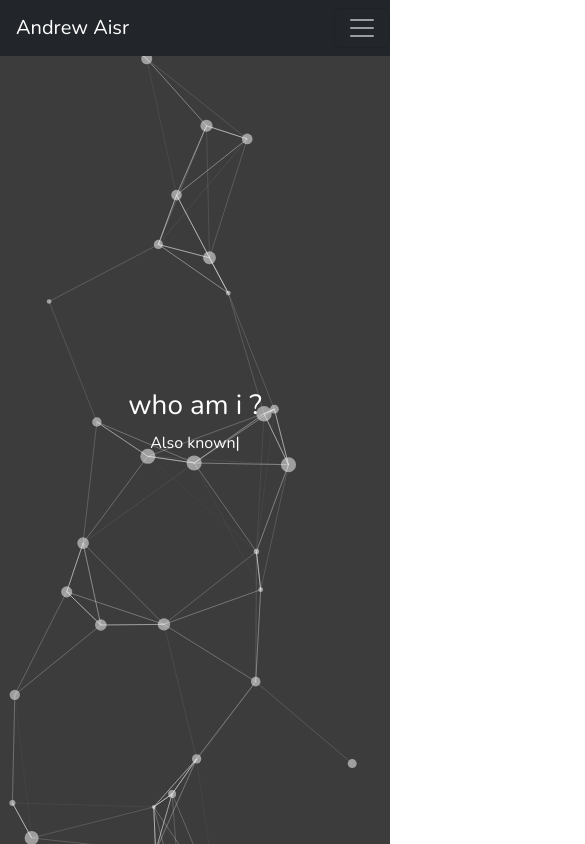
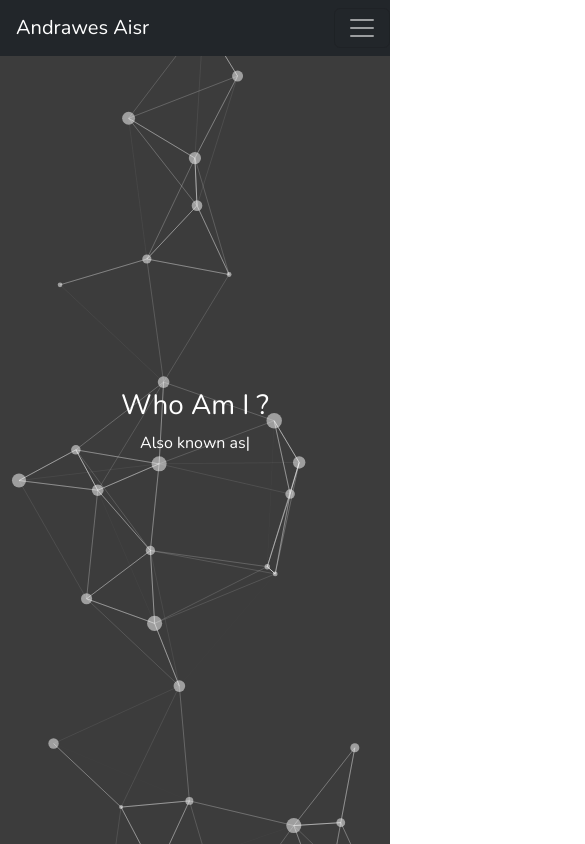
Before and after one commit to andrawesaisr/my-portfolio, a React (Create React App) app: page / in a window 390 px wide. Shown: the top 844 px of the page, 585 px wide, since content can reach past the window. Built offline with nearby package versions, Linux system fonts and the light colour scheme.

Commit message:
modify some more chages

```diff
--- a/src/screens/contact/Contact.js
+++ b/src/screens/contact/Contact.js
@@ -1,11 +1,13 @@
-import React from 'react'
-import './contact.css'
- import {navigationLinks} from '../../helpers/navigationLinks'
- import { SocialIcon } from 'react-social-icons';
+import React from "react";
+import "./contact.css";
+import { navigationLinks } from "../../helpers/navigationLinks";
+import { SocialIcon } from "react-social-icons";
 function createLinks() {
   return navigationLinks.map((e, idx) => (
-      <p key={idx}><a href={e.ref}>{e.name}</a></p>
-    ))
+    <p key={idx}>
+      <a href={e.ref}>{e.name}</a>
+    </p>
+  ));
 }
 
 function Contact() {
@@ -13,21 +15,30 @@ function createLinks() {
     <div className="contactMe__container" id="contact">
       <div className="contactMe__data__links">
         <div>
-            <p>Egypt, Cairo</p>
-            <p>Andrew Aisr Adolf</p>
+          <p>Cairo, Egypt</p>
+          <p>Andrawes Aisr</p>
           <p>andrawesaisr@gmail.com</p>
-            <div className='social_icons'>
-            <SocialIcon url="https://www.linkedin.com/in/andrew-aisr-49696220b/" target="_blank" />
-            <SocialIcon url="https://github.com/Andrawesaisr?tab=repositories"  bgColor="white" target="_blank"/>
-            <SocialIcon url="https://leetcode.com/andrewAisr/"  bgColor="white" target="_blank" />
+          <div className="social_icons">
+            <SocialIcon
+              url="https://www.linkedin.com/in/andrew-aisr-49696220b/"
+              target="_blank"
+            />
+            <SocialIcon
+              url="https://github.com/Andrawesaisr?tab=repositories"
+              bgColor="white"
+              target="_blank"
+            />
+            <SocialIcon
+              url="https://leetcode.com/andrewAisr/"
+              bgColor="white"
+              target="_blank"
+            />
           </div>
         </div>
-          <div>
-            {createLinks()}
+        <div>{createLinks()}</div>
       </div>
     </div>
-      </div>
-    )
+  );
 }
 
-  export default Contact
+export default Contact;
--- /dev/null
+++ b/src/screens/exprience/Exprience.js
@@ -0,0 +1,85 @@
+import React from "react";
+import { makeStyles } from "@material-ui/styles";
+import { expriences } from "../../helpers/exprienceArray";
+import { Fade } from "react-awesome-reveal";
+
+const useStyles = makeStyles({
+  exprienceContainer: {
+    backgroundColor: "hsl(210, 11%, 25%)",
+    color: "white",
+    padding: "3rem",
+  },
+  header: {
+    fontSize: "3rem",
+    margin: "1rem 0",
+    textAlign: "center",
+  },
+  container: {
+    backgroundColor: "#f0f0f0", // Adjusted color for container
+    border: "1px solid #e0e0e0",
+    borderRadius: "18px",
+    marginBottom: "1rem",
+    color: "black", // Text color changed to black
+  },
+  container1: {
+    display: "flex",
+    flexDirection: "row",
+    alignItems: "center",
+  },
+  companyData: {
+    display: "flex",
+    flexDirection: "row",
+    padding: "1rem",
+    alignItems: "center",
+  },
+  compnayDataInside: {
+    display: "flex",
+    flexDirection: "column",
+    justifyContent: "center",
+    marginLeft: "1rem",
+  },
+  companyLogo: {
+    borderRadius: "23px",
+  },
+  boldText: {
+    fontWeight: "bold",
+  },
+});
+
+export default function Exprience() {
+  const classes = useStyles();
+  return (
+    <div className={classes.exprienceContainer} id="experience">
+      <div className={classes.header}>Exprience</div>
+      {expriences.map((e, idx) => {
+        return (
+          <Fade direction="right" duration={2300} triggerOnce="true">
+            <div className={classes.container} key={idx}>
+              <div className={classes.container1}>
+                <div className={classes.companyData}>
+                  <img
+                    src={e.logo}
+                    alt="compnay_logo"
+                    className={classes.companyLogo}
+                  />
+                  <div className={classes.compnayDataInside}>
+                    <div className={classes.boldText}>{e.companyName}</div>
+                    <div>{e.timeSpent}</div>
+                    <div>{e.location}</div>
+                  </div>
+                </div>
+              </div>
+              <div style={{ marginLeft: "20px", marginRight: "0px" }}>
+                <div className={classes.boldText}>{e.position}</div>
+                <div>{e.type}</div>
+                <div style={{ fontSize: "17px", marginBottom: "7px" }}>
+                  {e.description}
+                </div>
+              </div>
+            </div>
+          </Fade>
+        );
+      })}
+    </div>
+  );
+}
--- a/src/screens/header/Header.js
+++ b/src/screens/header/Header.js
@@ -1,31 +1,28 @@
-import React from 'react'
-import Typed from 'react-typed'
-import './header.css'
+import React from "react";
+import Typed from "react-typed";
+import "./header.css";
 function Header() {
   return (
     <div class="main-info">
-        <h1>who am i ?</h1>
-        <Typed
-                strings={[
-                  '',
-                    '',
-                    'A software engineer',
-                    'Also known as a',
-                    'Front-end engineer',
-                    'Back-end engineer',
-                    'Full stack engineer',
-                    'Or!',
-                        'a coder',
-                    '',
-                    '',
-                    '']}
-                    typeSpeed={45}
-                    backSpeed={50}
-                    loop >
-
-                </Typed>
+      <h1>Who Am I ?</h1>
+      <Typed
+        strings={[
+          "",
+          "A Software Engineer",
+          "Also known as a",
+          "Front-end Engineer",
+          "Back-end Engineer",
+          "Full stack Engineer",
+          "Or!",
+          "a Coder",
+          "",
+        ]}
+        typeSpeed={70}
+        backSpeed={50}
+        loop
+      ></Typed>
     </div>
-  )
+  );
 }
 
-export default Header
+export default Header;
--- a/src/screens/navigationBar/navigationBar.js
+++ b/src/screens/navigationBar/navigationBar.js
@@ -1,30 +1,50 @@
-import React from 'react'
-import Navbar from 'react-bootstrap/Navbar'
-import Nav from 'react-bootstrap/Nav'
-import { navigationLinks } from '../../helpers/navigationLinks'
-import './navigationBar.css'
-function createLinks(){
-    return navigationLinks.map((e,idx)=>{
-      return  <Nav.Link key={idx} href={e.ref}>{e.name}</Nav.Link>
-    })
+import React from "react";
+import Navbar from "react-bootstrap/Navbar";
+import Nav from "react-bootstrap/Nav";
+import { navigationLinks } from "../../helpers/navigationLinks";
+import "./navigationBar.css";
+function createLinks() {
+  return navigationLinks.map((e, idx) => {
+    return (
+      <Nav.Link key={idx} href={e.ref}>
+        {e.name}
+      </Nav.Link>
+    );
+  });
 }
 
 function NavigationBar() {
   return (
-    <div id="home" >
-      <Navbar className='navigation-container'  style={{
-        zIndex: '2', position: 'fixed', top: '0', width: '100%'
-      }} collapseOnSelect expand="md">
-      <Navbar.Brand style={{ marginLeft: '1rem' }}   href="#home" >Andrew Aisr</Navbar.Brand>
-      <Navbar.Toggle aria-controls="basic-navbar-nav" />
-      <Navbar.Collapse style={{ justifyContent: 'flex-end', marginRight: '1rem', borderColor: 'none' }}>
-        <Nav className='links' style={{ margin: '0 1rem' }}>
-        {createLinks()}
-        </Nav>
-      </Navbar.Collapse>
+    <div id="home">
+      <Navbar
+        className="navigation-container"
+        style={{
+          zIndex: "2",
+          position: "fixed",
+          top: "0",
+          width: "100%",
+        }}
+        collapseOnSelect
+        expand="md"
+      >
+        <Navbar.Brand style={{ marginLeft: "1rem" }} href="#home">
+          Andrawes Aisr
+        </Navbar.Brand>
+        <Navbar.Toggle aria-controls="basic-navbar-nav" />
+        <Navbar.Collapse
+          style={{
+            justifyContent: "flex-end",
+            marginRight: "1rem",
+            borderColor: "none",
+          }}
+        >
+          <Nav className="links" style={{ margin: "0 1rem" }}>
+            {createLinks()}
+          </Nav>
+        </Navbar.Collapse>
       </Navbar>
     </div>
-  )
+  );
 }
 
-export default NavigationBar
+export default NavigationBar;
--- a/src/screens/portfolio/portfolio.css
+++ b/src/screens/portfolio/portfolio.css
@@ -1,10 +1,8 @@
 .portfolio {
   background-color: aqua;
-
 }
-  .portfolio-main-container{
+.portfolio-main-container {
   overflow: hidden;
-
 }
 .portfolio-main-container h1,
 .portfolio-main-container p {
@@ -13,10 +11,11 @@
 }
 
 #portfolio-card-container {
-    width: 50%;
+  width: 30%;
+  height: 300px;
+  overflow: hidden;
   padding: 10px;
   border: none;
-
 }
 
 .portfolio-image:hover {
@@ -38,7 +37,7 @@
 }
 
 .modal-backdrop.show {
-    opacity: .1 !important;
+  opacity: 0.1 !important;
 }
 
 #portfolio-modal-link {
@@ -49,7 +48,7 @@
   text-decoration: none;
 }
 
-  @media only screen and (max-width: 600px){
+@media only screen and (max-width: 600px) {
   #portfolio-card-container {
     width: 100%;
     padding: 0.5rem 2.5rem;
--- a/src/screens/technologies/Technologies.js
+++ b/src/screens/technologies/Technologies.js
@@ -1,6 +1,7 @@
 import React from 'react'
 import DevIcon from "devicon-react-svg";
 import { techs } from '../../helpers/techs';
+import { Fade } from "react-awesome-reveal";
 import './technologies.css'
 
 function Technologies() {
@@ -11,19 +12,23 @@ function Technologies() {
                 textAlign:'center'
             }}>Some of the technologies that i use</h1>
         </div>
+
         <div className='tech-card-container'>
             {
                 techs.map((e,idx)=>{
                     return (
+                        <Fade direction='right' duration={1500} triggerOnce="true">
                         <div key={idx} className='tech-card'>
                             <DevIcon  className='tech-icon' icon={e.iconName} />
                         <span style={{margin:'5px', fontSize:'1.5rem'}}>{e.name}</span>
                         </div>
+                        </Fade>
                     )
                 })
             }
 
         </div>
+
     </div>
   )
 }
--- a/src/screens/technologies/technologies.css
+++ b/src/screens/technologies/technologies.css
@@ -1,27 +1,27 @@
-.technologies-container{
+.technologies-container {
   background-color: #adb5bd;
-color:var(--nav-color) ;
-display:flex;
+  color: var(--nav-color);
+  display: flex;
   flex-direction: column;
   align-items: center;
   justify-content: center;
   padding: 3rem;
-height: 1000px;
+  margin-top: 0px;
+  margin-bottom: 20px;
 }
-.tech-card-container{
+.tech-card-container {
   display: flex;
   align-items: center;
   flex-wrap: wrap;
   justify-content: center;
   max-width: 1100px;
   margin: 1rem 0;
-
 }
-.tech-card{
-width:15rem;
+.tech-card {
+  width: 15rem;
   height: 10rem;
   background-color: var(--font-color);
-margin:10px;
+  margin: 10px;
   display: flex;
   flex-direction: column;
   justify-content: center;
@@ -30,7 +30,7 @@ border-radius: 7px;
   border-bottom: 5px solid var(--nav-color);
   transition: all 0.1s;
 }
-.tech-icon{
+.tech-icon {
   height: 70px;
   background-color: var(--light-color);
   border-radius: 50%;
@@ -41,9 +41,9 @@ border-radius: 50%;
   transform: scale(1.15);
 }
 
-
-@media only screen and (max-width: 900px){
+/* @media only screen and (max-width: 900px){
     .technologies-container{
-        height:1800px;
+        width: 100%;
+      padding: 0.5rem 2.5rem;
     }
-}
+} */
```
Also changed, not shown: src/screens/exprience/exprience.css (added, +19 -0 lines), src/screens/portfolio/Portfolio.js (+55 -49 lines). Lines whose indentation alone changed are shown as unchanged.
